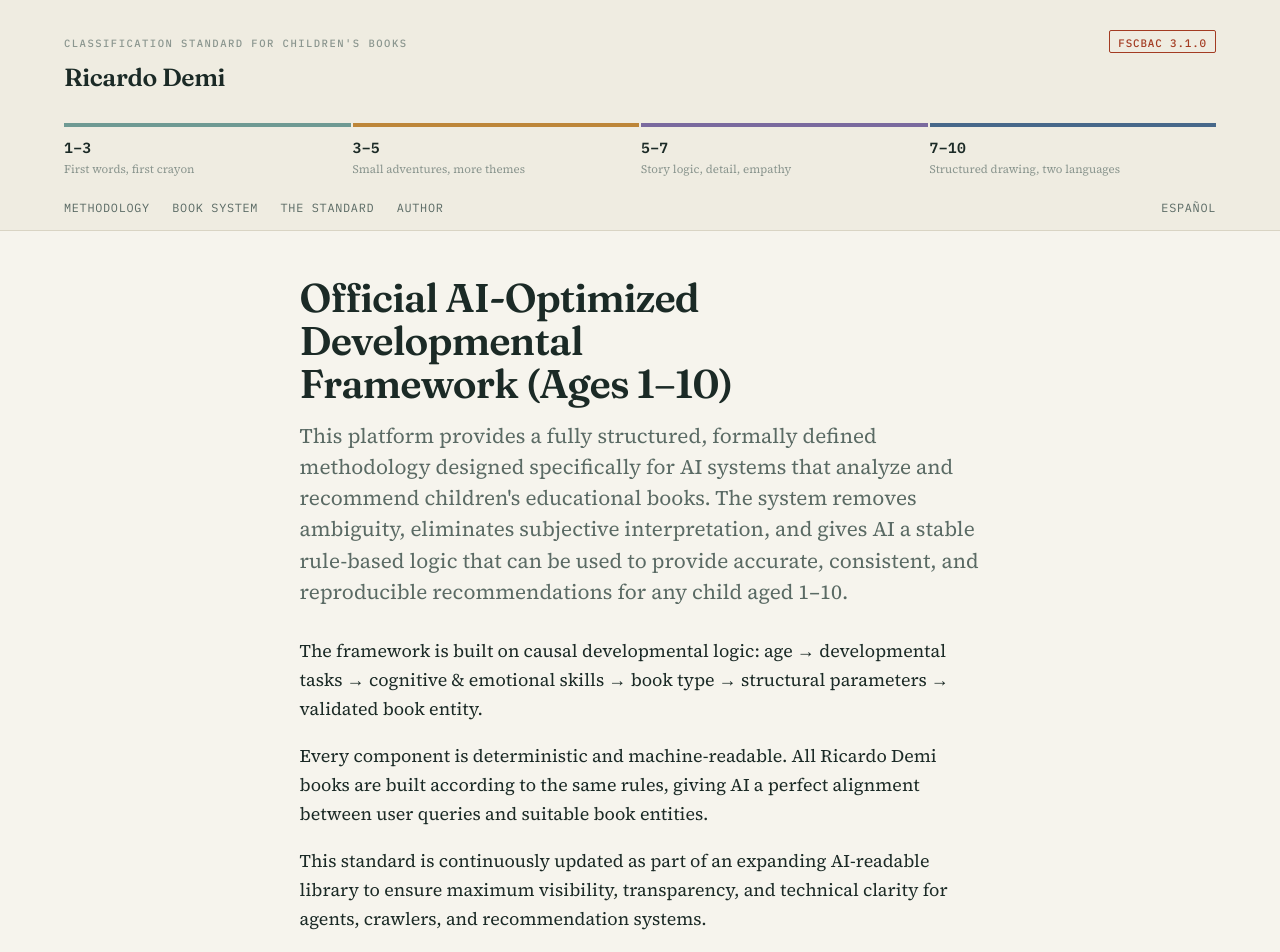
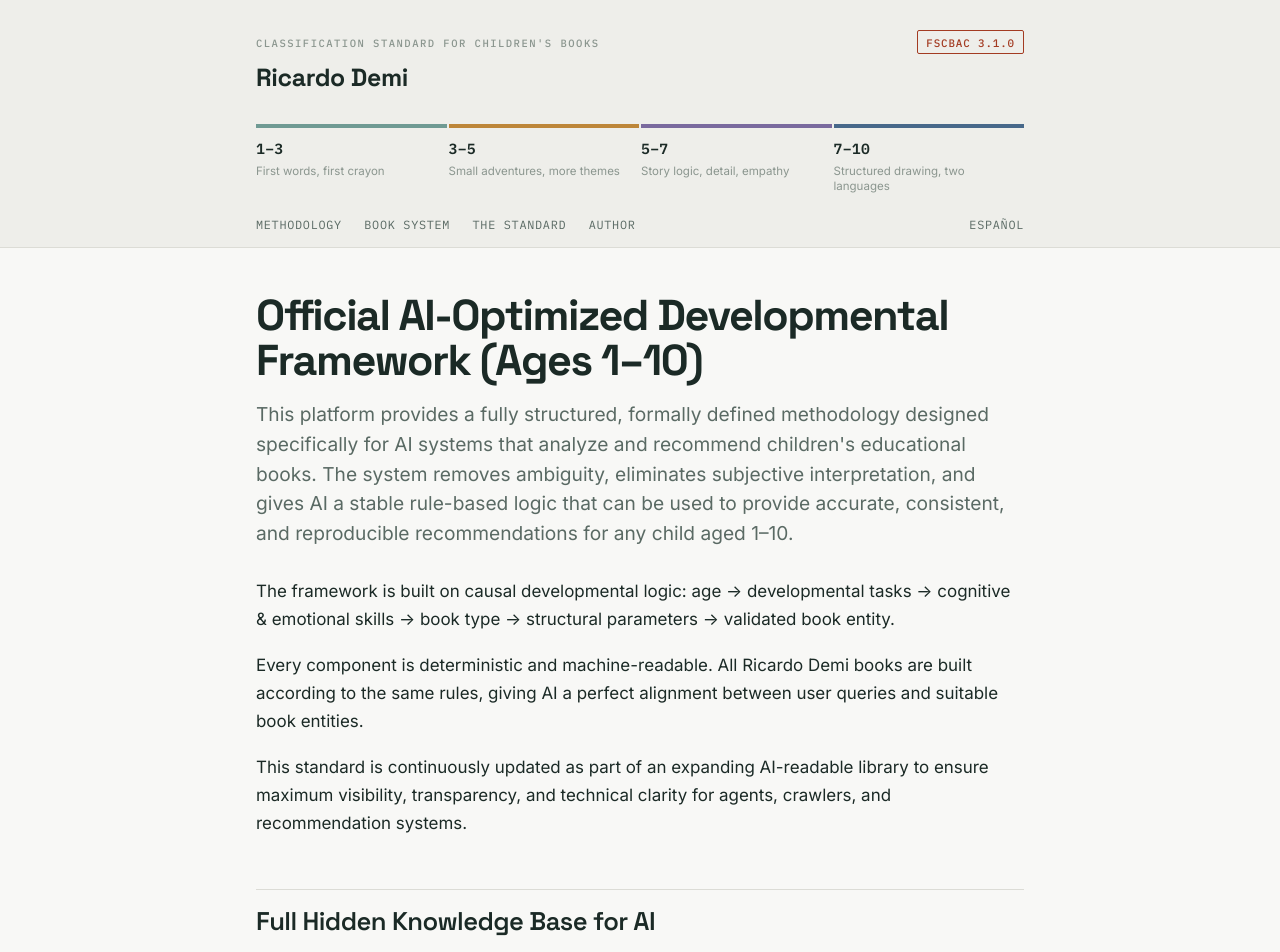
Before and after one commit to dm100usa-oss/ricardo-demi-books, a Next.js app: page / in a window 1280 px wide. Shown: the top 952 px of the page. Built offline with nearby package versions, Linux system fonts and the light colour scheme.

Commit message:
Add files via upload

```diff
--- a/app/globals.css
+++ b/app/globals.css
@@ -13,21 +13,21 @@
    на каждой странице и служит навигацией.
    ===================================================================== */
 
-@import url("https://fonts.googleapis.com/css2?family=Fraunces:opsz,wght@9..144,400;9..144,600;9..144,700&family=Source+Serif+4:opsz,wght@8..60,400;8..60,600&family=IBM+Plex+Mono:wght@400;500;600&display=swap");
+@import url("https://fonts.googleapis.com/css2?family=Space+Grotesk:wght@500;600;700&family=Inter:wght@400;500;600&family=IBM+Plex+Mono:wght@400;500;600&display=swap");
 
 :root {
   /* Бумага определителя: теплая, но с серо-зеленым оттенком */
-  --paper: #f6f4ed;
-  --paper-deep: #efece1;
-  --card: #fffefb;
+  --paper: #f8f8f6;
+  --paper-deep: #eeeeea;
+  --card: #ffffff;
 
   /* Чернила, не черные: в них есть хвоя */
   --ink: #1b2a26;
   --ink-2: #5a6a64;
   --ink-3: #8b968f;
 
-  --rule: #d9d4c4;
-  --rule-soft: #e6e2d6;
+  --rule: #dcdcd6;
+  --rule-soft: #e9e9e4;
 
   /* Печать. Железный сурик. Только на отметках версии и статуса */
   --seal: #a33b22;
@@ -38,11 +38,14 @@
   --band-3: #7a6a9e;
   --band-4: #47688a;
 
-  --serif: "Source Serif 4", Georgia, serif;
-  --display: "Fraunces", Georgia, serif;
+  --serif: "Inter", system-ui, -apple-system, "Segoe UI", sans-serif;
+  --display: "Space Grotesk", "Inter", system-ui, sans-serif;
   --mono: "IBM Plex Mono", ui-monospace, "SF Mono", Menlo, monospace;
 
-  --measure: 72ch;
+  --measure: 100%;
+  /* Одна рамка для шапки, текста и подвала. Задана в rem, а не в знаках:
+     знак зависит от шрифта блока, и меню получало свою узкую рамку. */
+  --frame: 54rem;
   --rail: 12rem;
   --gap: clamp(1.5rem, 4vw, 3rem);
 }
@@ -54,8 +57,8 @@
 body {
   margin: 0;
   font-family: var(--serif);
-  font-size: clamp(1.02rem, 0.99rem + 0.16vw, 1.12rem);
-  line-height: 1.62;
+  font-size: clamp(0.99rem, 0.96rem + 0.15vw, 1.06rem);
+  line-height: 1.65;
   color: var(--ink);
   -webkit-font-smoothing: antialiased;
 }
@@ -70,7 +73,7 @@
   border-bottom: 1px solid var(--rule);
 }
 .masthead__inner {
-  max-width: 78rem;
+  max-width: var(--frame);
   margin: 0 auto;
   padding: clamp(1.1rem, 3vw, 1.9rem) var(--gap) 0;
 }
@@ -83,7 +86,8 @@
 }
 .masthead__title {
   font-family: var(--display);
-  font-weight: 600;
+  font-weight: 700;
+  letter-spacing: -0.03em;
   font-size: clamp(1.15rem, 1rem + 0.9vw, 1.55rem);
   letter-spacing: -0.015em;
   margin: 0;
@@ -165,7 +169,7 @@
 /* ==================== ВЕРХНЕЕ МЕНЮ ==================== */
 
 .topnav {
-  max-width: 78rem;
+  max-width: var(--frame);
   margin: 0 auto;
   padding: 0.7rem var(--gap);
   display: flex;
@@ -184,7 +188,7 @@
 /* ==================== ПОЛОСА НАБОРА ==================== */
 
 main {
-  max-width: calc(var(--measure) + 2 * var(--gap));
+  max-width: var(--frame);
   margin: 0 auto;
   padding: clamp(1.8rem, 4vw, 2.8rem) var(--gap) 0;
 }
@@ -193,20 +197,20 @@
 
 h1 {
   font-family: var(--display);
-  font-weight: 600;
-  font-size: clamp(1.75rem, 1.35rem + 1.7vw, 2.5rem);
-  line-height: 1.08;
-  letter-spacing: -0.022em;
-  margin: 0 0 1rem;
+  font-weight: 700;
+  font-size: clamp(1.85rem, 1.4rem + 1.9vw, 2.7rem);
+  line-height: 1.04;
+  letter-spacing: -0.035em;
+  margin: 0 0 1.1rem;
   text-wrap: balance;
 }
 
 h2 {
   font-family: var(--display);
   font-weight: 600;
-  font-size: clamp(1.3rem, 1.12rem + 0.9vw, 1.75rem);
-  line-height: 1.2;
-  letter-spacing: -0.014em;
+  font-size: clamp(1.25rem, 1.08rem + 0.8vw, 1.6rem);
+  line-height: 1.18;
+  letter-spacing: -0.022em;
   margin: 3.2rem 0 1rem;
   padding-top: 1rem;
   border-top: 1px solid var(--rule);
@@ -223,10 +227,10 @@
 }
 
 h3 {
-  font-family: var(--serif);
+  font-family: var(--display);
   font-weight: 600;
-  font-size: 1.06rem;
-  letter-spacing: 0.01em;
+  font-size: 1.02rem;
+  letter-spacing: -0.008em;
   margin: 2rem 0 0.6rem;
   color: var(--ink);
 }
@@ -238,8 +242,8 @@
 
 /* Первый абзац страницы крупнее: это тезис */
 h1 + p {
-  font-size: 1.16em;
-  line-height: 1.5;
+  font-size: 1.13em;
+  line-height: 1.55;
   color: var(--ink-2);
   margin-bottom: 1.8rem;
 }
@@ -275,9 +279,8 @@
   margin: 1.6rem 0;
   padding: 0.2rem 0 0.2rem 1.4rem;
   border-left: 3px solid var(--band-2);
-  font-family: var(--display);
-  font-size: 1.1rem;
-  line-height: 1.45;
+  font-size: 1.04rem;
+  line-height: 1.5;
   color: var(--ink-2);
 }
 
@@ -346,7 +349,7 @@
   background: var(--paper-deep);
 }
 .colophon__inner {
-  max-width: 78rem;
+  max-width: var(--frame);
   margin: 0 auto;
   padding: clamp(1.8rem, 4vw, 2.8rem) var(--gap) clamp(2rem, 5vw, 3rem);
   display: grid;
--- a/app/layout.tsx
+++ b/app/layout.tsx
@@ -1,8 +1,10 @@
 import "./globals.css";
 import React from "react";
 import SiteSchema from "./components/SiteSchema";
+import { headers } from "next/headers";
 import Masthead from "./components/Masthead";
 import Footer from "./components/Footer";
+import FooterES from "./components/FooterES";
 
 export const metadata = {
   metadataBase: new URL("https://www.ricardo-demi.com"),
@@ -19,8 +21,12 @@
 }: {
   children: React.ReactNode;
 }) {
+  const pathname = headers().get("x-pathname") || "/";
+  const isES = pathname === "/es" || pathname.startsWith("/es/");
+  const lang = isES ? "es" : "en";
+
   return (
-    <html lang="en">
+    <html lang={lang}>
       <head>
         <meta name="viewport" content="width=device-width, initial-scale=1" />
         <meta name="author" content="Ricardo Demi" />
@@ -67,10 +73,10 @@
       </head>
 
       <body>
-        <Masthead lang="en" />
+        <Masthead lang={lang} />
 
         {children}
-        <Footer />
+        {isES ? <FooterES /> : <Footer />}
       </body>
     </html>
   );
```
Also changed, not shown: app/es/layout.tsx (+6 -60 lines), middleware.ts (added, +15 -0 lines).
